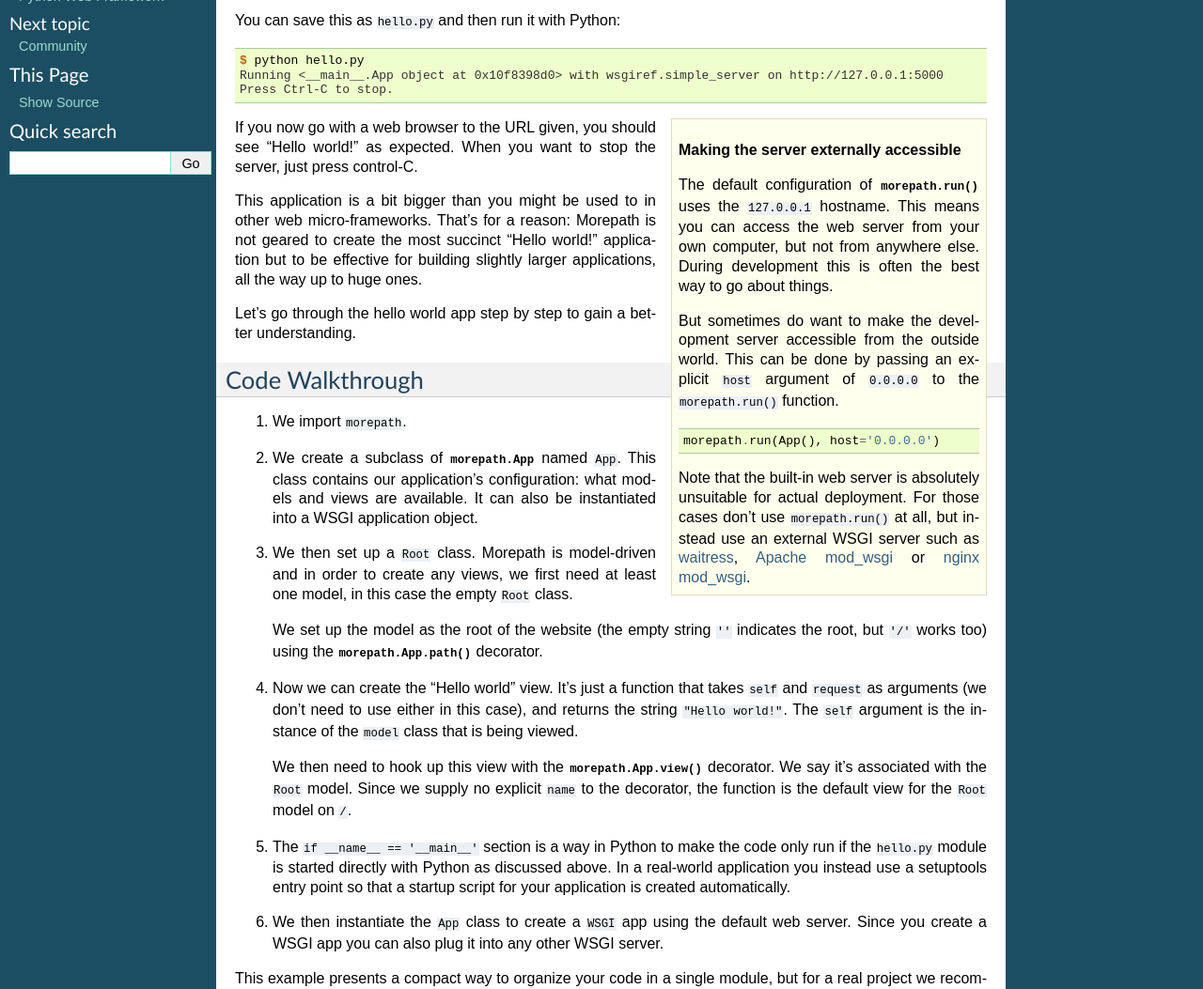
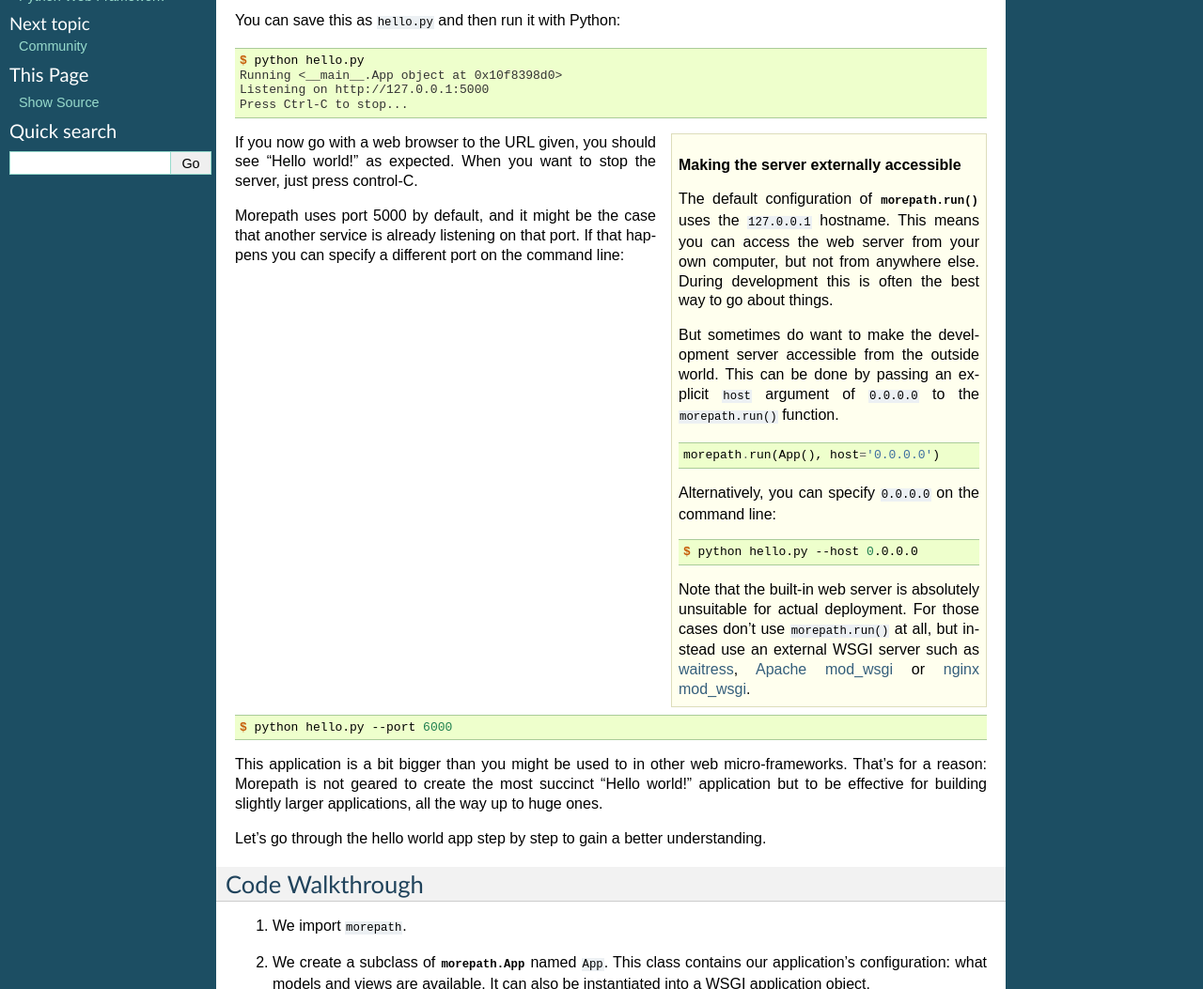
Before and after one commit to morepath/morepath, a Sphinx documentation site: the page built from doc/quickstart.rst, in a window 1280 px wide and 1400 px high, cut to the strip 347-1400 px from the top of the window. Shown: the whole strip at 94% size. Built offline with Sphinx 7.4.7, drawn with Linux system fonts in a browser that asks for light colours.

Commit message:
Updated the quickstart guide to mention useful command-line switches.

```diff
--- a/doc/quickstart.rst
+++ b/doc/quickstart.rst
@@ -20,8 +20,9 @@ You can save this as ``hello.py`` and then run it with Python:
 .. code-block:: console
 
   $ python hello.py
-  Running <__main__.App object at 0x10f8398d0> with wsgiref.simple_server on http://127.0.0.1:5000
-  Press Ctrl-C to stop.
+  Running <__main__.App object at 0x10f8398d0>
+  Listening on http://127.0.0.1:5000
+  Press Ctrl-C to stop...
 
 .. sidebar:: Making the server externally accessible
 
@@ -35,6 +36,12 @@ You can save this as ``hello.py`` and then run it with Python:
   argument of ``0.0.0.0`` to the ``morepath.run()`` function. ::
 
     morepath.run(App(), host='0.0.0.0')
+
+  Alternatively, you can specify ``0.0.0.0`` on the command line:
+
+  .. code-block:: console
+
+    $ python hello.py --host 0.0.0.0
 
   Note that the built-in web server is absolutely unsuitable for
   actual deployment. For those cases don't use ``morepath.run()`` at
@@ -50,6 +57,14 @@ You can save this as ``hello.py`` and then run it with Python:
 If you now go with a web browser to the URL given, you should see
 "Hello world!"  as expected. When you want to stop the server, just
 press control-C.
+
+Morepath uses port 5000 by default, and it might be the case that
+another service is already listening on that port.  If that happens
+you can specify a different port on the command line:
+
+.. code-block:: console
+
+  $ python hello.py --port 6000
 
 This application is a bit bigger than you might be used to in other
 web micro-frameworks. That's for a reason: Morepath is not geared to
```
